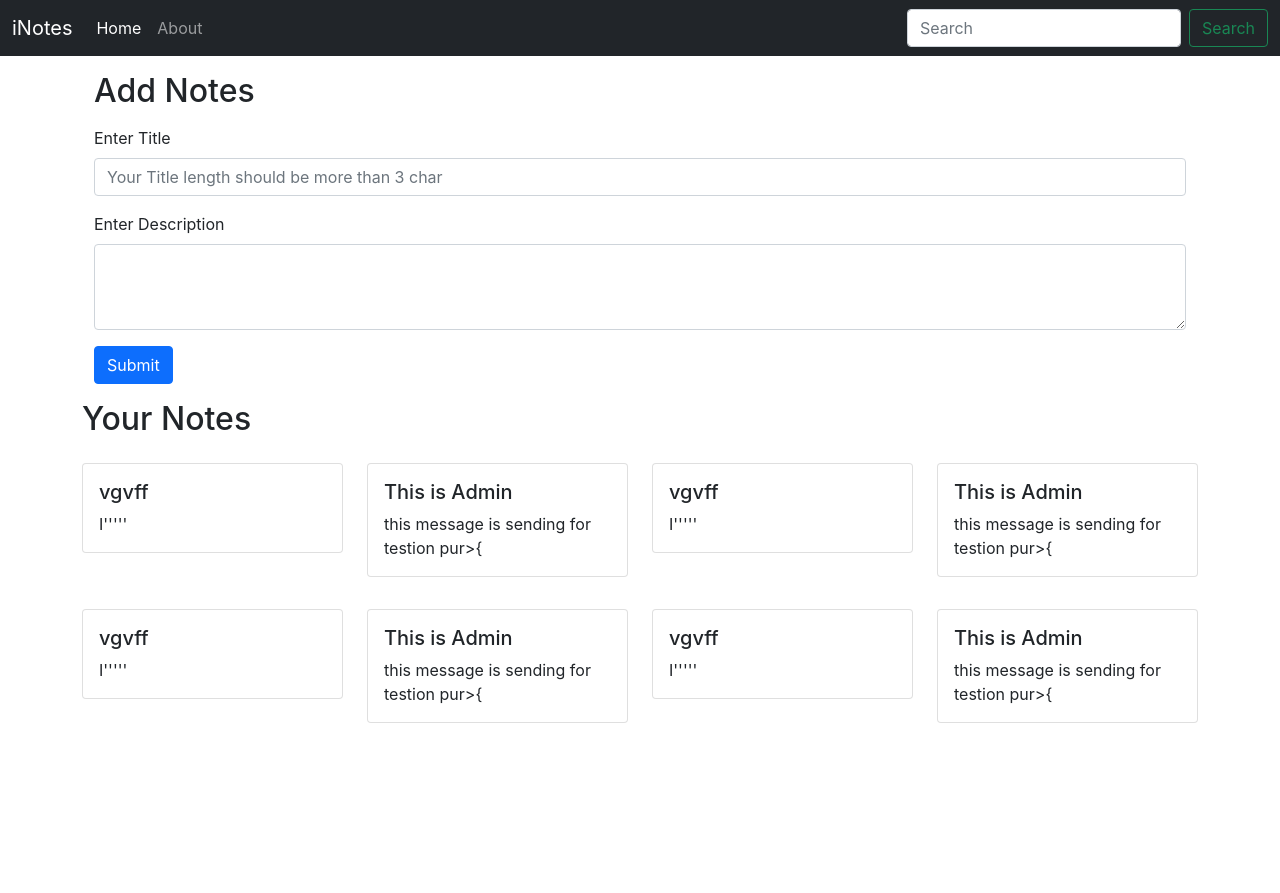
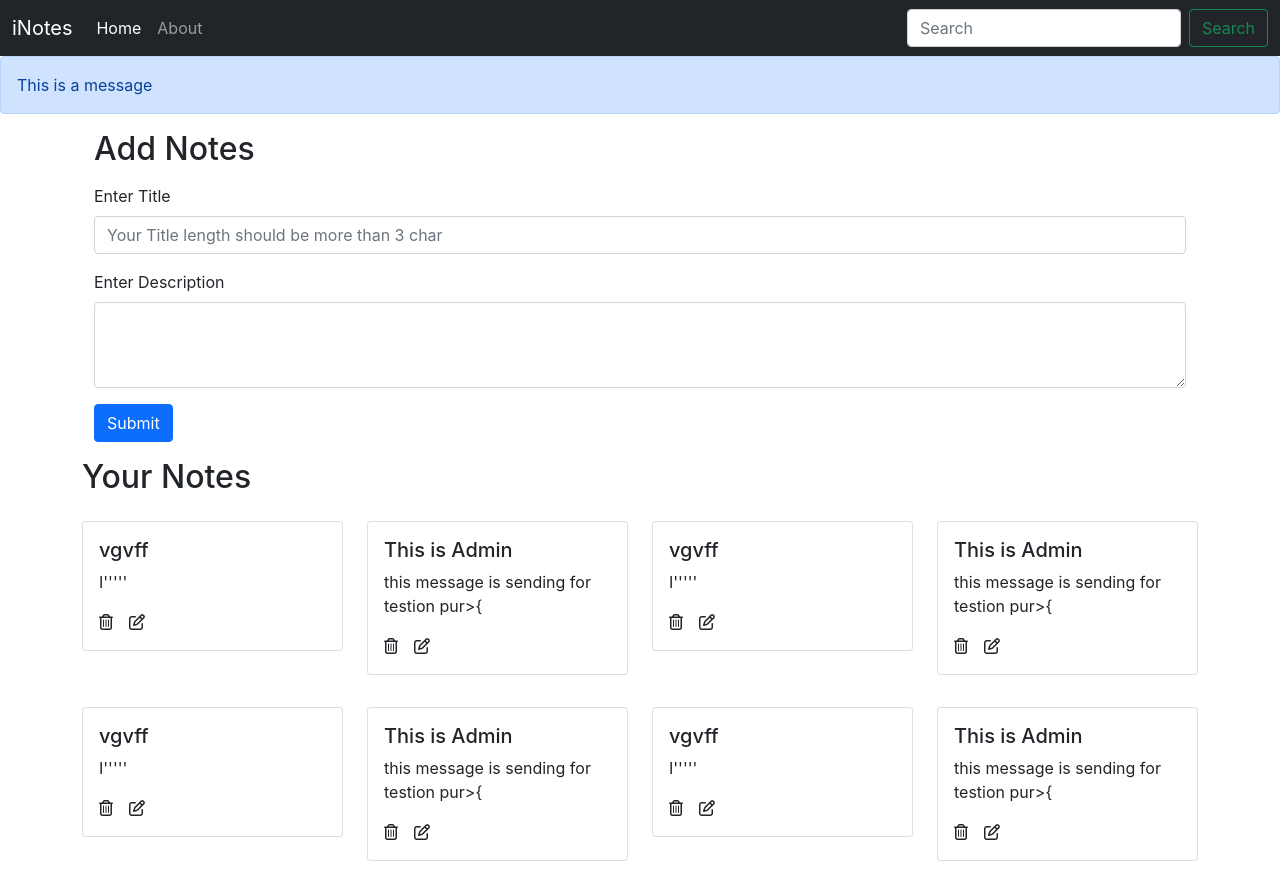
Before and after one commit to Mizanur2001/iNote_react, a React (Create React App) app: page / in a window 1280 px wide. Before the commit the page ends 800 px from the top, so only its background shows below. Built offline with nearby package versions, Linux system fonts and the light colour scheme.

Commit message:
Added Alerts components

```diff
--- a/public/index.html
+++ b/public/index.html
@@ -18,6 +18,7 @@
   <noscript>You need to enable JavaScript to run this app.</noscript>
   <div id="root"></div>
 </body>
+<script src="https://kit.fontawesome.com/71bf901bf5.js" crossorigin="anonymous"></script>
 <script src="https://cdn.jsdelivr.net/npm/bootstrap@5.1.3/dist/js/bootstrap.bundle.min.js"
   integrity="sha384-ka7Sk0Gln4gmtz2MlQnikT1wXgYsOg+OMhuP+IlRH9sENBO0LRn5q+8nbTov4+1p" crossorigin="anonymous"></script>
 
--- a/src/App.css
+++ /dev/null
@@ -1,38 +0,0 @@
-.App {
-  text-align: center;
-}
-
-.App-logo {
-  height: 40vmin;
-  pointer-events: none;
-}
-
-@media (prefers-reduced-motion: no-preference) {
-  .App-logo {
-    animation: App-logo-spin infinite 20s linear;
-  }
-}
-
-.App-header {
-  background-color: #282c34;
-  min-height: 100vh;
-  display: flex;
-  flex-direction: column;
-  align-items: center;
-  justify-content: center;
-  font-size: calc(10px + 2vmin);
-  color: white;
-}
-
-.App-link {
-  color: #61dafb;
-}
-
-@keyframes App-logo-spin {
-  from {
-    transform: rotate(0deg);
-  }
-  to {
-    transform: rotate(360deg);
-  }
-}
--- a/src/App.js
+++ b/src/App.js
@@ -1,8 +1,8 @@
-import './App.css';
 import Navbar from './components/Navbar';
 import { BrowserRouter as Router, Route, Routes } from 'react-router-dom';
 import Home from './components/Home';
 import About from './components/About';
+import Alerts from './components/Alerts';
 import NoteState from './context/notes/NoteState';
 
 function App() {
@@ -11,6 +11,7 @@ function App() {
       <NoteState>
         <Router>
           <Navbar />
+          <Alerts message={'This is a message'}/>
           <Routes>
             <Route path='/' element={<Home />} />
             <Route path='/about' element={<About />} />
--- /dev/null
+++ b/src/components/Alerts.js
@@ -0,0 +1,11 @@
+import React from 'react'
+
+function Alerts(props) {
+    return (
+        <div className="alert alert-primary" role="alert">
+            {props.message}
+        </div>
+    )
+}
+
+export default Alerts
--- a/src/components/NoteItems.js
+++ b/src/components/NoteItems.js
@@ -4,10 +4,12 @@ function NoteItems(props) {
     return (
         <div className='col-md-3 my-3'>
             <div className="card">
-                    <div className="card-body">
-                        <h5 className="card-title">{props.notes.title}</h5>
-                        <p className="card-text">{props.notes.description}</p>
-                    </div>
+                <div className="card-body">
+                    <h5 className="card-title">{props.notes.title}</h5>
+                    <p className="card-text">{props.notes.description}</p>
+                    <i className="far fa-trash-alt"></i>
+                    <i className="far fa-edit mx-3"></i>
+                </div>
             </div>
         </div>
     )
--- a/src/index.css
+++ b/src/index.css
@@ -11,3 +11,7 @@ code {
   font-family: source-code-pro, Menlo, Monaco, Consolas, 'Courier New',
     monospace;
 }
+
+i{
+  cursor: pointer;
+}
```
Also changed, not shown: src/logo.svg (deleted).
